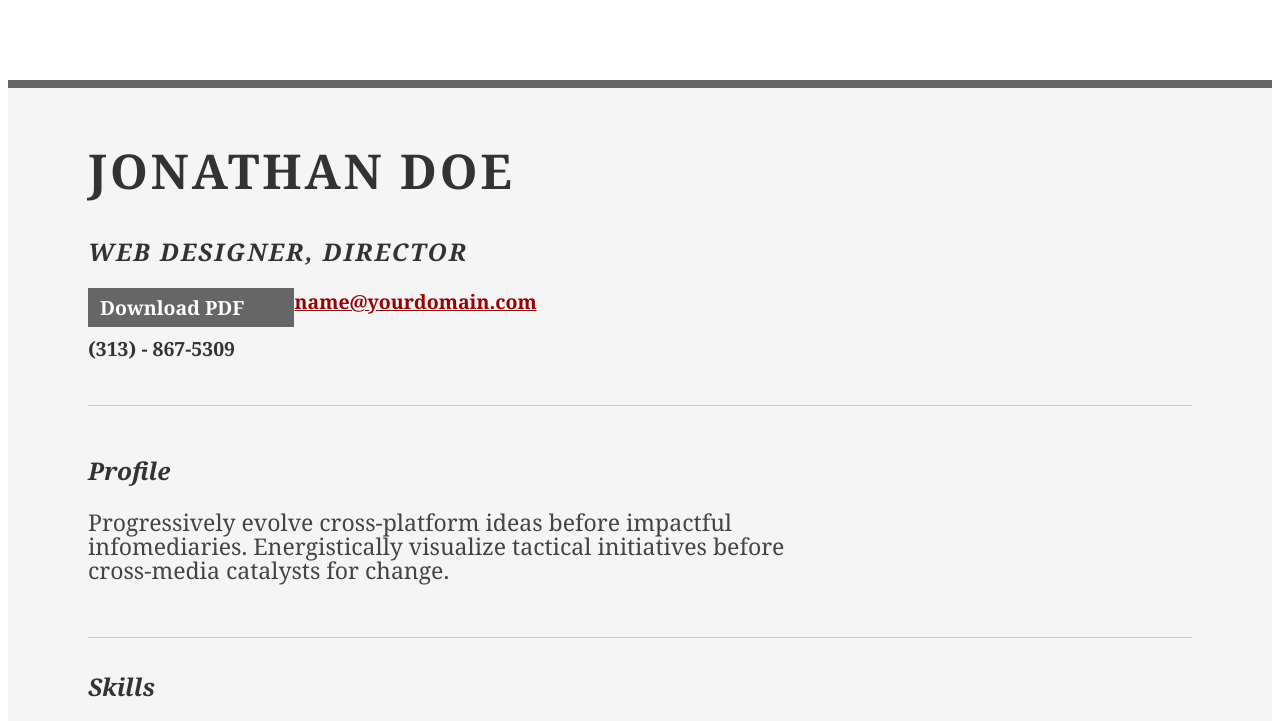
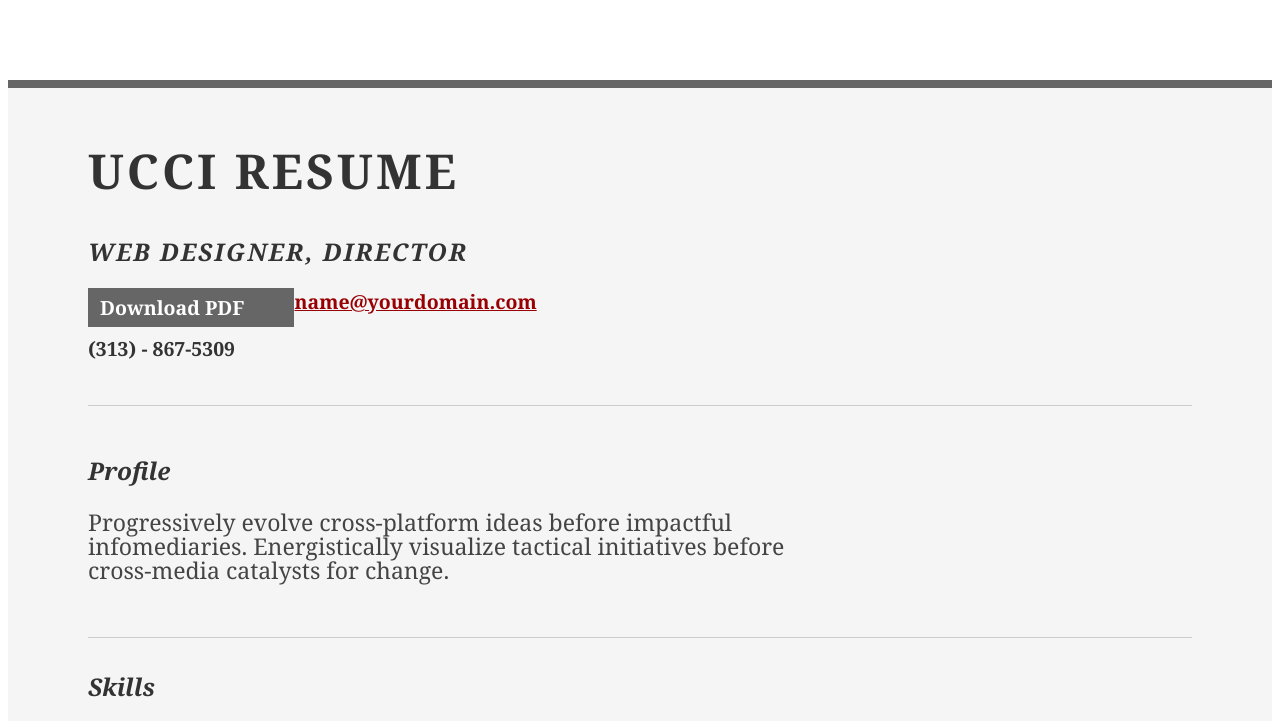
Before and after one commit to w0ts0n/ryan-resume-test, a plain HTML site: page index.html in a window 1280 px wide. Shown: the top 721 px of the page. Drawn offline with Linux system fonts and the light colour scheme; a small style sheet from the web is missing.

Commit message:
Update index.html

```diff
--- a/index.html
+++ b/index.html
@@ -20,7 +20,7 @@
 		<div id="hd">
 			<div class="yui-gc">
 				<div class="yui-u first">
-					<h1>Jonathan Doe</h1>
+					<h1>UCCI Resume</h1>
 					<h2>Web Designer, Director</h2>
 				</div>
 
```
